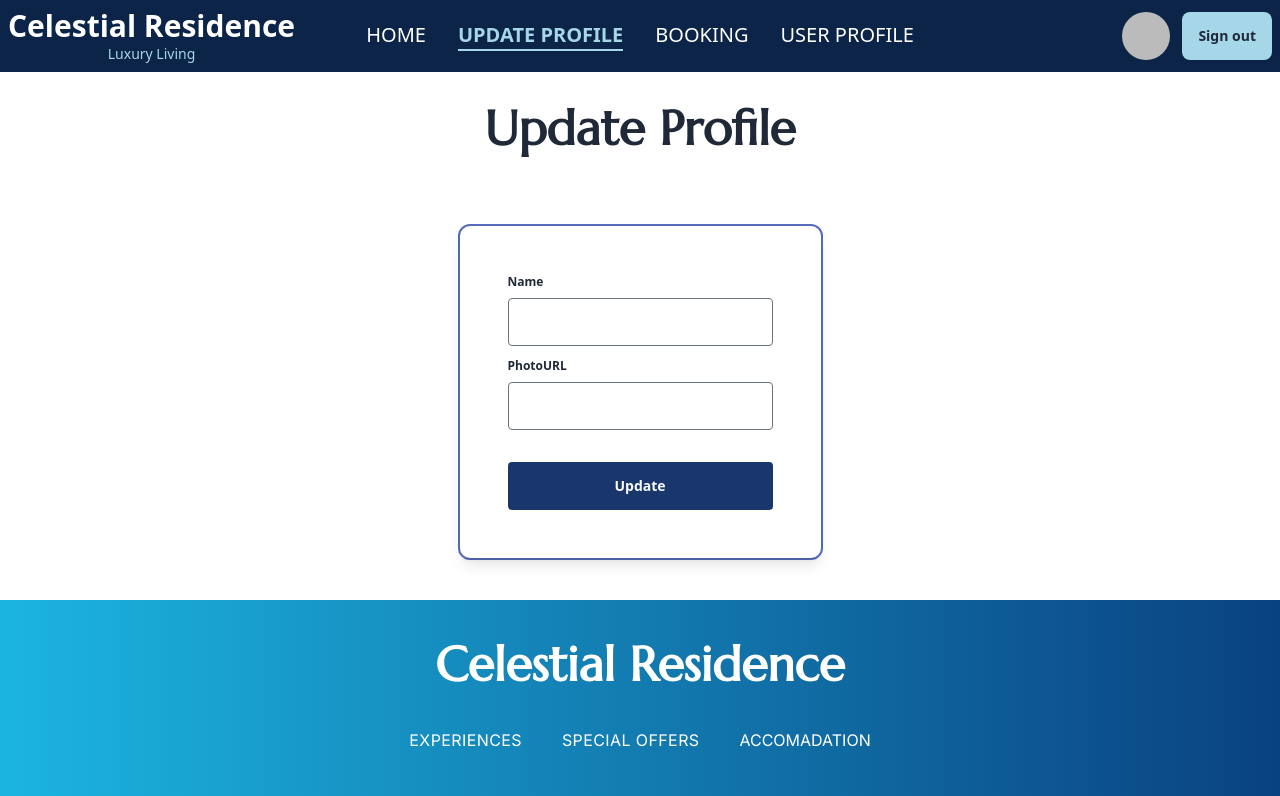
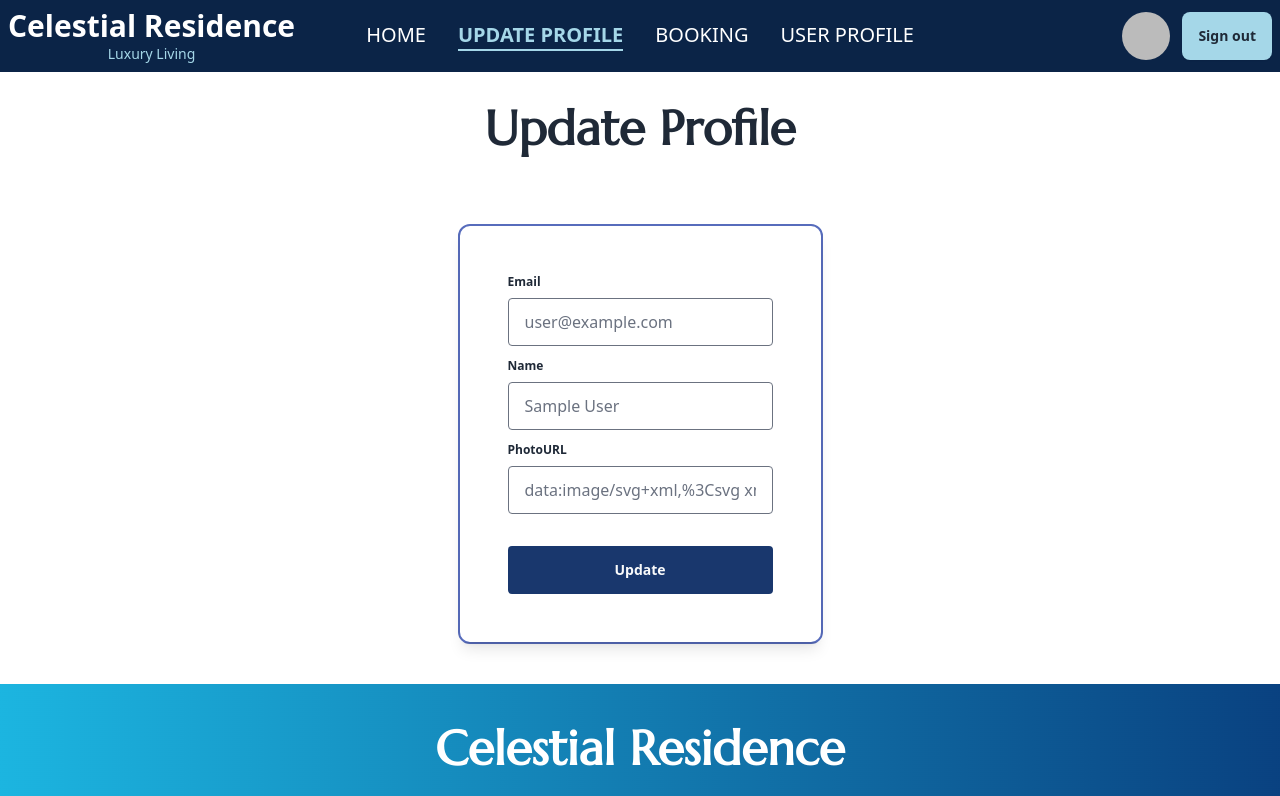
Before and after one commit to nahidraz23/celestial-residence-client, a React (Vite) app: page /update-profile in a window 1280 px wide. Shown: the top 796 px of the page. Built offline with nearby package versions, Linux system fonts and the light colour scheme; no server answers; sample sign-in values are in the browser's storage.

Commit message:
update profile updated

```diff
--- a/src/Components/AuthProvider/AuthProvider.jsx
+++ b/src/Components/AuthProvider/AuthProvider.jsx
@@ -26,7 +26,7 @@ const AuthProvider = ({ children }) => {
     //Google login using pop-up
     const googleProvider = new GoogleAuthProvider();
 
-    const googleLogin = () => {e
+    const googleLogin = () => {
         // setLoading(true);
         return signInWithPopup(auth, googleProvider);
     }
--- a/src/Components/Login/Login.jsx
+++ b/src/Components/Login/Login.jsx
@@ -37,7 +37,6 @@ const Login = () => {
             .then(result => {
                 toast.success(" Logged in as: " + result.user.email);
                 navigate(location?.state ? location.state : '/')
-                console.log(location)
             })
             .catch(error => {
                 console.log(error.message);
--- a/src/Components/UpdateProfile/UpdateProfile.jsx
+++ b/src/Components/UpdateProfile/UpdateProfile.jsx
@@ -40,10 +40,12 @@ const UpdateProfile = () => {
             <div className="flex items-center justify-center lg:p-10">
                 <div className="flex items-center justify-center text-center border-2 border-[#576CBC] rounded-xl">
                     <form onSubmit={handleUpdateProfile} className="flex flex-col w-full max-w-lg p-12 rounded shadow-lg dark:text-gray-800">
-                        <label htmlFor="displayName" className="self-start text-xs font-semibold">Name</label>
-                        <input name="displayName" type="text" className="flex items-center h-12 px-4 mt-2 rounded focus:outline-none focus:ring-2 focus:dark:border-violet-600 focus:dark:ring-violet-600" />
+                        <label htmlFor="displayName" className="self-start text-xs font-semibold">Email</label>
+                        <input disabled name="displayName" type="text" className="flex items-center h-12 px-4 mt-2 rounded focus:outline-none focus:ring-2 focus:dark:border-violet-600 focus:dark:ring-violet-600" placeholder={user.email} />
+                        <label htmlFor="displayName" className="self-start mt-3 text-xs font-semibold">Name</label>
+                        <input name="displayName" type="text" className="flex items-center h-12 px-4 mt-2 rounded focus:outline-none focus:ring-2 focus:dark:border-violet-600 focus:dark:ring-violet-600" placeholder={user.displayName}/>
                         <label htmlFor="photoURL" className="self-start mt-3 text-xs font-semibold">PhotoURL</label>
-                        <input name="photoURL" type="text" className="flex items-center h-12 px-4 mt-2 rounded focus:outline-none focus:ring-2 focus:dark:border-violet-600 focus:dark:ring-violet-600" required/>
+                        <input name="photoURL" type="text" className="flex items-center h-12 px-4 mt-2 rounded focus:outline-none focus:ring-2 focus:dark:border-violet-600 focus:dark:ring-violet-600" placeholder={user.photoURL} required/>
                         <button className="flex items-center justify-center h-12 px-6 mt-8 text-sm font-semibold rounded bg-[#19376D] hover:bg-gray-200 hover:text-[#19376D] text-gray-50">Update</button>
                     </form>
                 </div>
```
